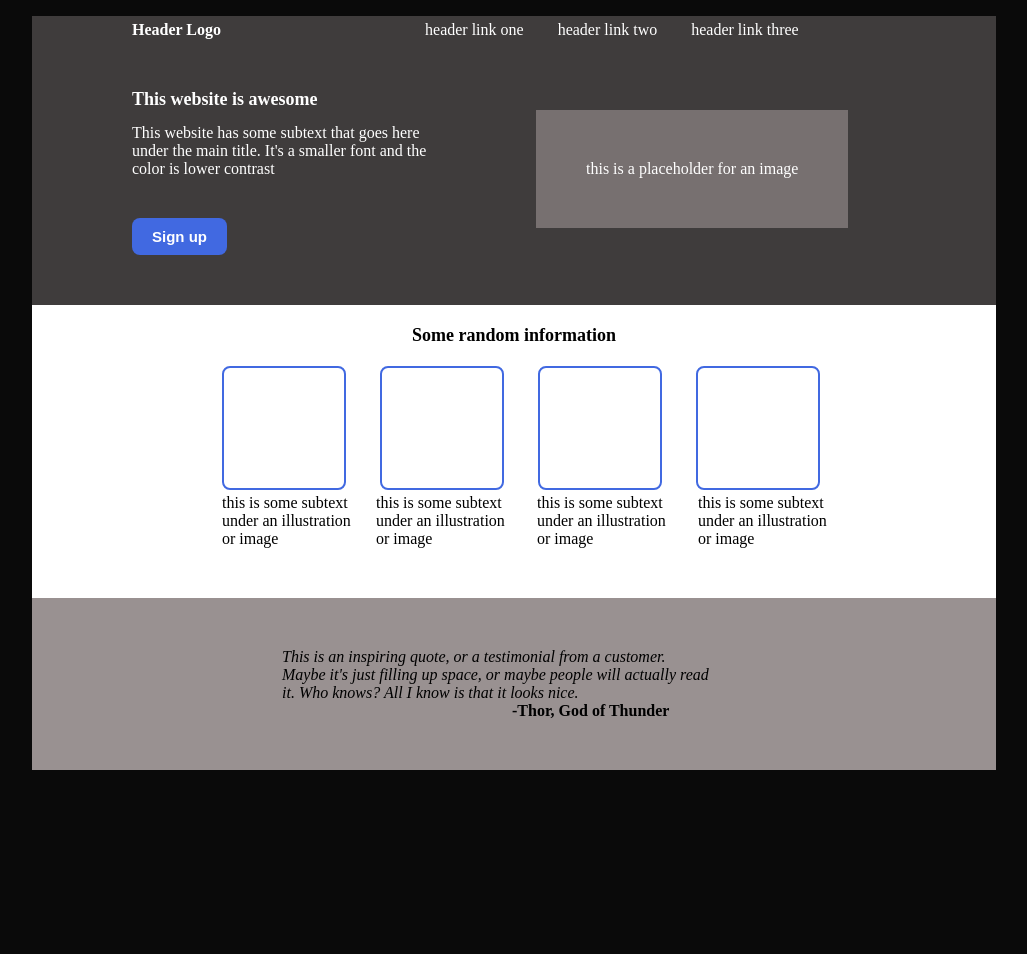
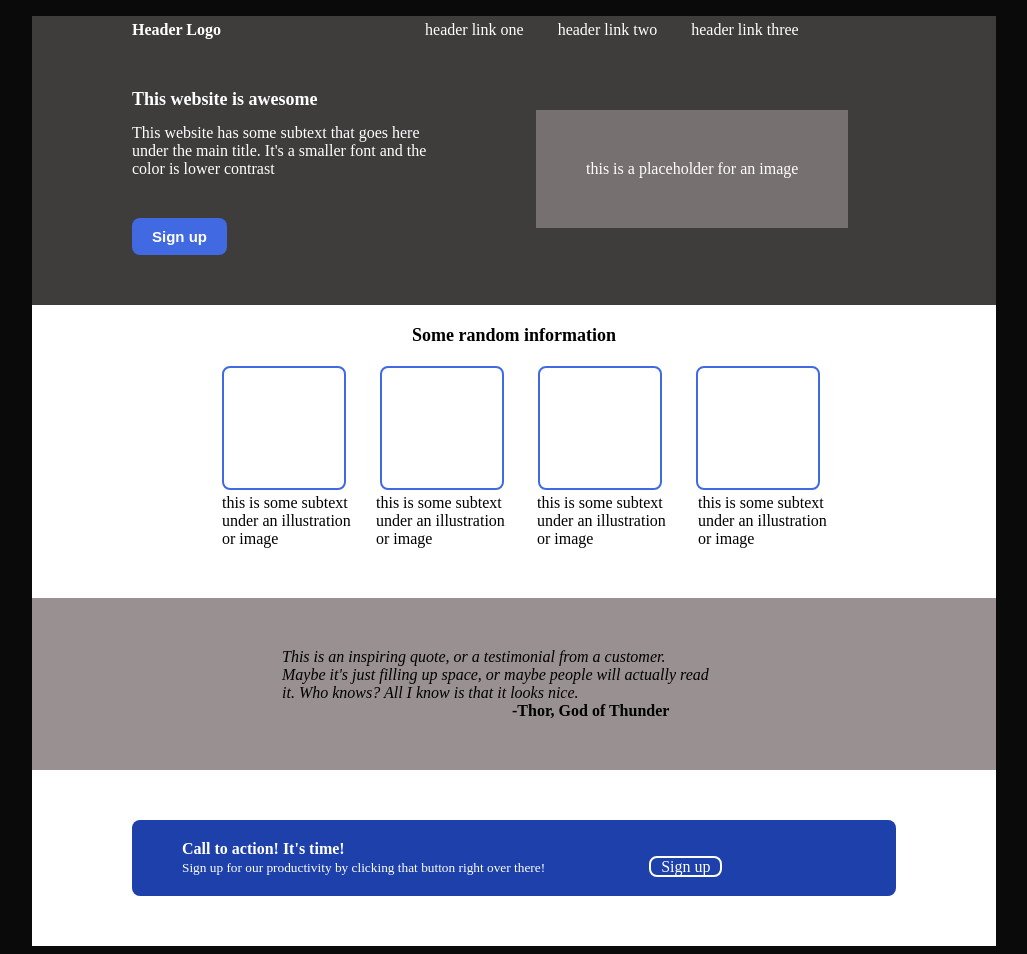
Before and after one commit to wilberforce001/Project_Landing-page, a plain HTML site: page index.html in a window 1280 px wide. Shown: the whole page, without its empty margins (126-1153 px from the left). Before the commit the page ends 800 px from the top, so only its background shows below. Drawn offline with Linux system fonts and the light colour scheme.

Commit message:
Block 4 complete

```diff
--- a/index.html
+++ b/index.html
@@ -35,6 +35,13 @@
             <div class="quote">This is an inspiring quote, or a testimonial from a customer. Maybe it's just filling up space, or maybe people will actually read it. Who knows? All I know is that it looks nice.</div>
             <div class="thor">-Thor, God of Thunder</div>
         </div>
+        <div class="block4">
+            <div class="call">
+                <div class="action">Call to action! It's time!</div>
+                <div class="sign">Sign up for our productivity by clicking that button right over there!</div>
+                <button1>Sign up</button1>
+            </div>
+        </div>
 
     </body>
 </html>
--- a/style.css
+++ b/style.css
@@ -126,3 +126,35 @@ button {
     padding-bottom: 50px;
     font-weight: bold;
 }
+.block4 {
+    background-color: white;
+    padding: 50px;
+    margin-left: 150px;
+    margin-right: 150px;
+}
+.call {
+    background-color: rgb(29, 64, 170);
+    padding: 20px;
+    margin-left: 50px;
+    margin-right: 50px;
+    border-radius: 8px;
+}
+.sign {
+    display: inline-block;
+    font-size: smaller;
+}
+.action,
+.sign {
+    color: white;
+    margin-left: 30px;
+}
+.action {
+    font-weight: bold;
+}
+button1 {
+    border: 2px solid white;
+    margin-left: 100px;
+    color: white;
+    padding: 0px 10px;
+    border-radius: 8px;
+}
```
